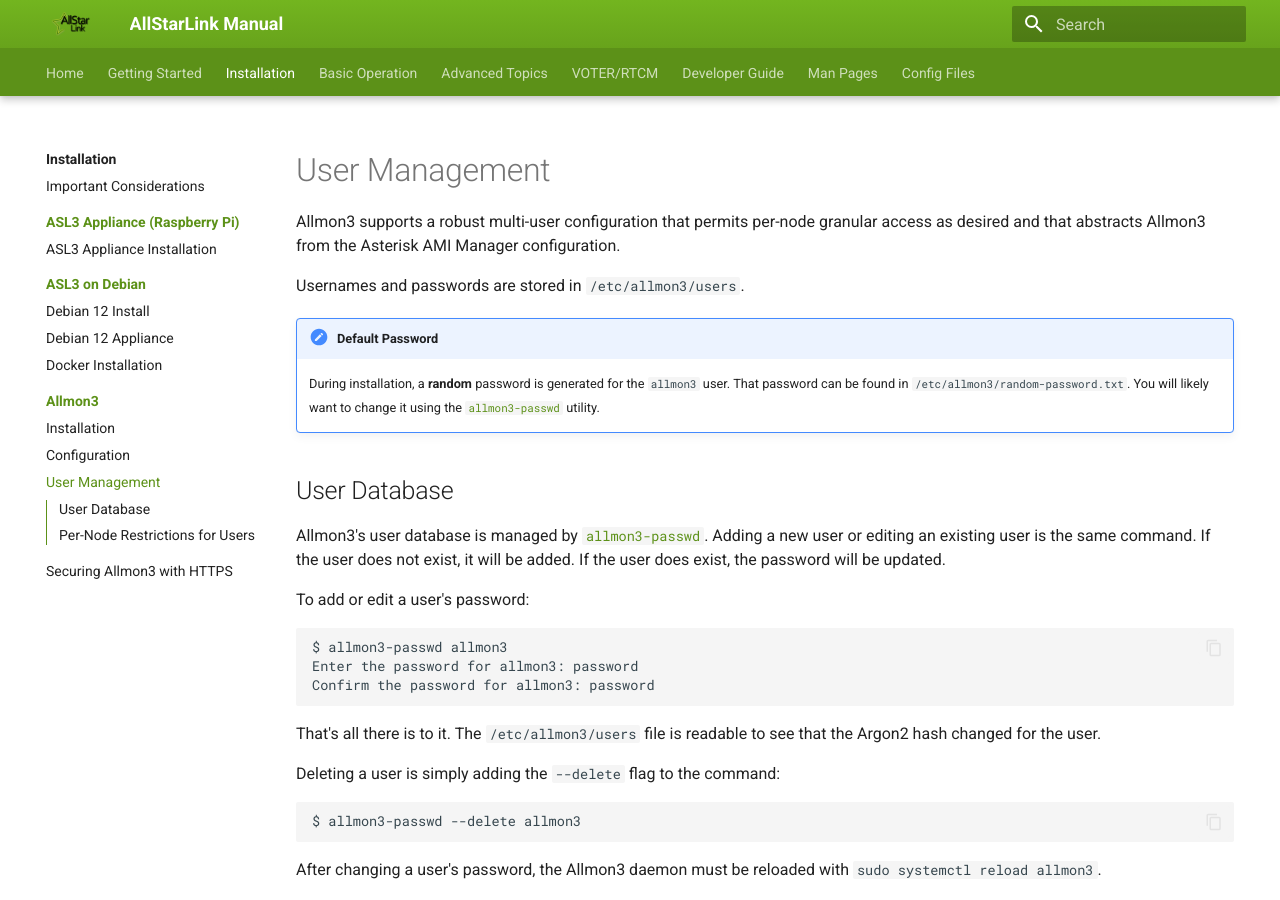
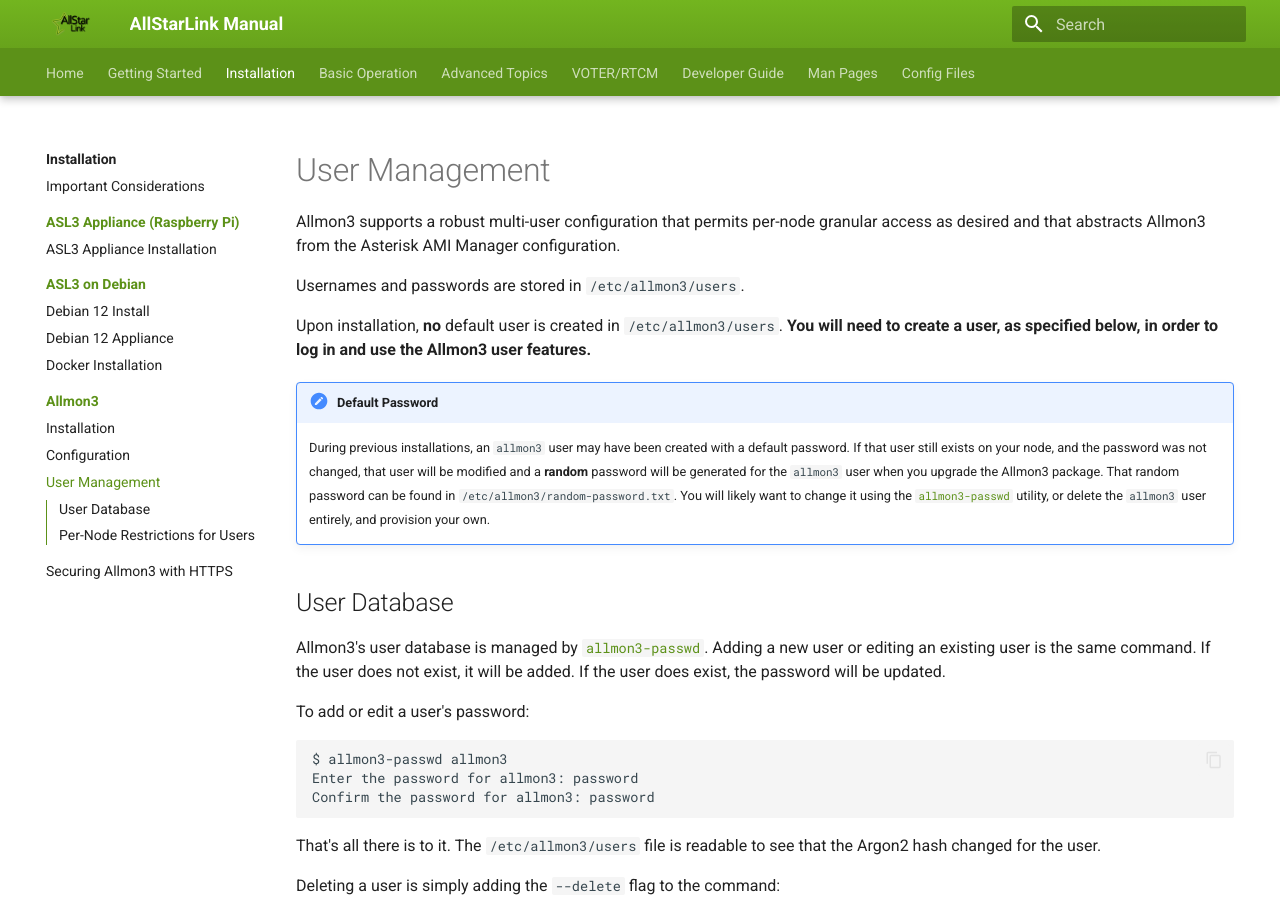
Before and after one commit to AllStarLink/ASL3-Manual, an MkDocs documentation site: the page built from docs/allmon3/usermgmt.md, in a window 1280 px wide and 900 px high. Built offline with MkDocs 1.6.1 and Material for MkDocs 9.7.7, drawn with Linux system fonts in a browser that asks for light colours.

Commit message:
Revise default user/password information.

```diff
--- a/docs/allmon3/usermgmt.md
+++ b/docs/allmon3/usermgmt.md
@@ -3,8 +3,10 @@
 
 Usernames and passwords are stored in `/etc/allmon3/users`.
 
+Upon installation, **no** default user is created in `/etc/allmon3/users`. **You will need to create a user, as specified below, in order to log in and use the Allmon3 user features.**
+
 !!! note "Default Password"
-    During installation, a **random** password is generated for the `allmon3` user. That password can be found in `/etc/allmon3/random-password.txt`. You will likely want to change it using the [`allmon3-passwd`](../mans/allmon3-passwd.md) utility.
+    During previous installations, an `allmon3` user may have been created with a default password. If that user still exists on your node, and the password was not changed, that user will be modified and a **random** password will be generated for the `allmon3` user when you upgrade the Allmon3 package. That random password can be found in `/etc/allmon3/random-password.txt`. You will likely want to change it using the [`allmon3-passwd`](../mans/allmon3-passwd.md) utility, or delete the `allmon3` user entirely, and provision your own.
 
 ## User Database
 Allmon3's user database is managed by [`allmon3-passwd`](../mans/allmon3-passwd.md). Adding a new user or editing an existing user is the same command. If the user does not exist, it will be added. If the user does exist, the password will be updated.
```
Also changed, not shown: docs/mans/allmon3-passwd.md (+1 -1 lines).
